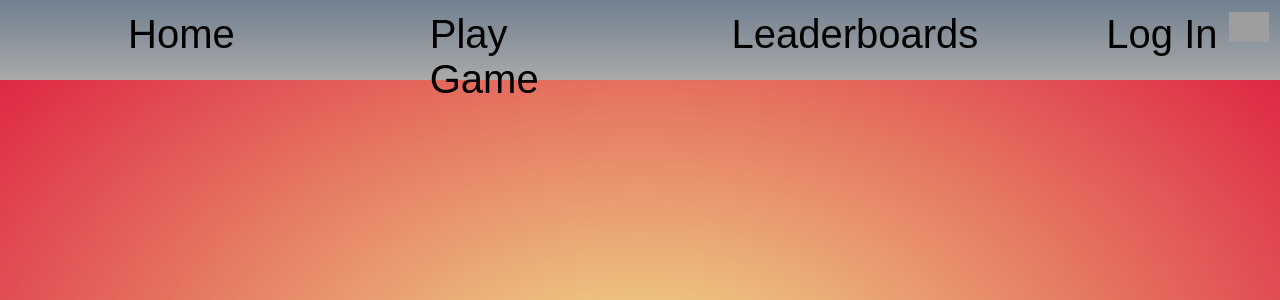
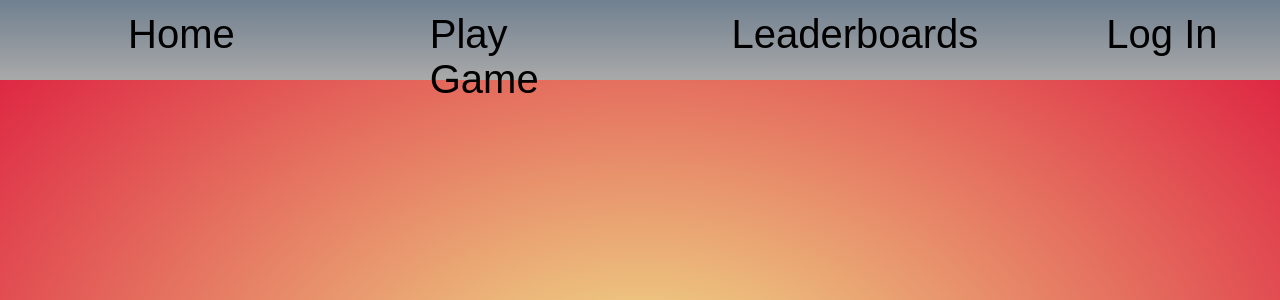
Before and after one commit to nickldimartino/battleship-two, a Node server app: page / in a window 1280 px wide. Shown: the top 300 px of the page. Run offline with Node 20, Linux system fonts and the light colour scheme; some libraries are stand-ins or nearby versions; some web fonts are replaced; grey boxes are pictures that could not be loaded.

Commit message:
Icon Change

```diff
--- a/views/partials/main-nav.ejs
+++ b/views/partials/main-nav.ejs
@@ -5,6 +5,6 @@
     <% if (user) { %>
       <a href="/logout">Log Out</a>
     <% } else { %>
-      <a href="/auth/google" class="login">Log In&nbsp;<img src="https://i.imgur.com/FHjYyi0.png"></a>
+      <a href="/auth/google" class="login">Log In&nbsp;</a>
     <% } %>
 </nav>
```
